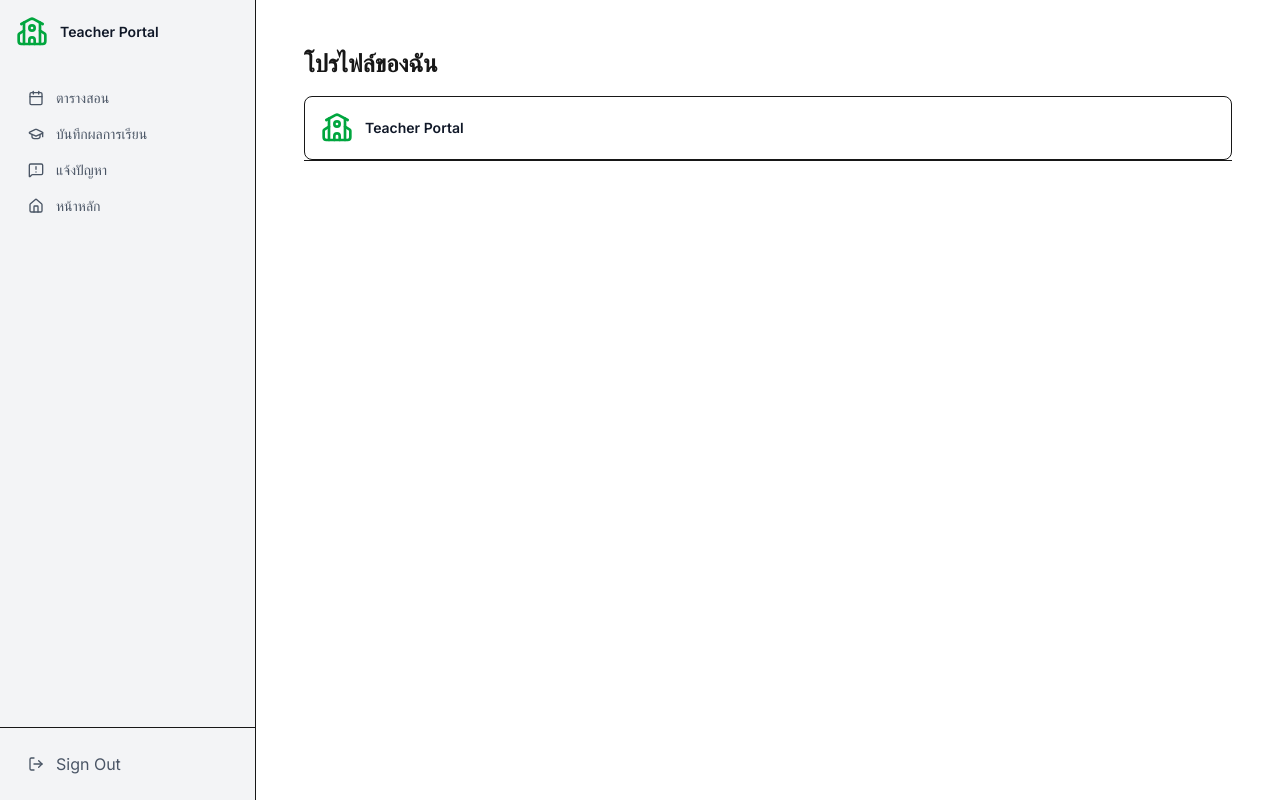
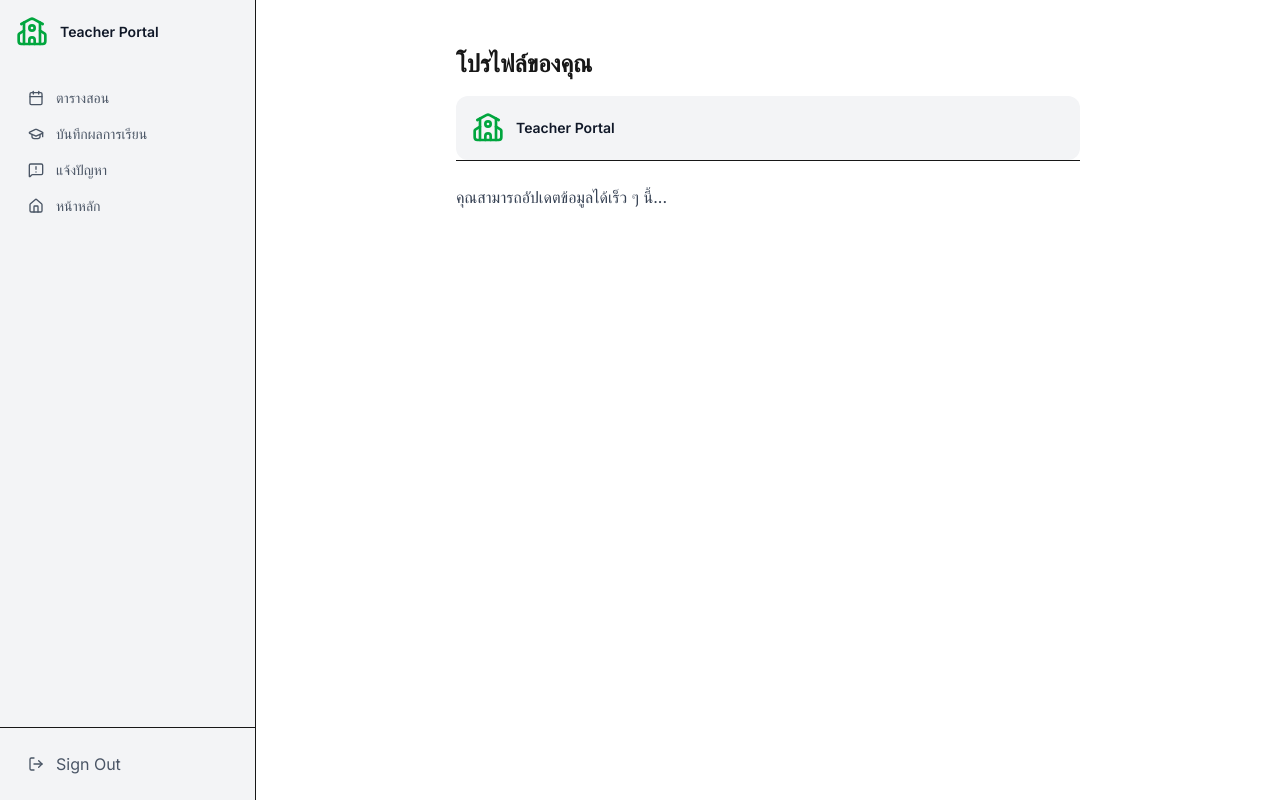
Before and after one commit to kanun6/school, a Next.js app: page /teacher/profile in a window 1280 px wide. Built offline with nearby package versions, Linux system fonts and the light colour scheme; no server answers.

Commit message:
update code profile

```diff
--- a/app/(protected)/student/profile/page.tsx
+++ b/app/(protected)/student/profile/page.tsx
@@ -1,14 +1,22 @@
+// ตัวอย่าง: app/teacher/profile/page.tsx
 'use client';
 
 import UserProfile from "@/components/layout/UserProfile";
 
 
+
 export default function TeacherProfilePage() {
   return (
-    <div className="p-6">
-      <h1 className="text-2xl font-bold mb-4">โปรไฟล์ของฉัน</h1>
-      <UserProfile role="student" asLink={false} className="border rounded-lg" />
-      {/* เนื้อหาโปรไฟล์อื่น ๆ */}
+    <div className="max-w-2xl mx-auto p-6 space-y-6">
+      <h1 className="text-2xl font-bold mb-4">โปรไฟล์ของคุณ</h1>
+
+      {/* แสดงโปรไฟล์ (ไม่ลิงก์ซ้ำเพราะอยู่ในหน้าโปรไฟล์แล้ว) */}
+      <UserProfile role="student" asLink={false} className="bg-gray-100 dark:bg-gray-900 rounded-xl" />
+
+      {/* ส่วนอื่น ๆ เช่น รายละเอียดเพิ่มเติม */}
+      <div className="mt-6">
+        <p className="text-gray-700 dark:text-gray-300">คุณสามารถอัปเดตข้อมูลได้เร็ว ๆ นี้...</p>
+      </div>
     </div>
   );
 }
--- a/app/(protected)/teacher/profile/page.tsx
+++ b/app/(protected)/teacher/profile/page.tsx
@@ -1,4 +1,4 @@
-// app/teacher/profile/page.tsx
+// ตัวอย่าง: app/teacher/profile/page.tsx
 'use client';
 
 import UserProfile from "@/components/layout/UserProfile";
@@ -6,10 +6,16 @@ import UserProfile from "@/components/layout/UserProfile";
 
 export default function TeacherProfilePage() {
   return (
-    <div className="p-6">
-      <h1 className="text-2xl font-bold mb-4">โปรไฟล์ของฉัน</h1>
-      <UserProfile role="teacher" asLink={false} className="border rounded-lg" />
-      {/* เนื้อหาโปรไฟล์อื่น ๆ */}
+    <div className="max-w-2xl mx-auto p-6 space-y-6">
+      <h1 className="text-2xl font-bold mb-4">โปรไฟล์ของคุณ</h1>
+
+      {/* แสดงโปรไฟล์ (ไม่ลิงก์ซ้ำเพราะอยู่ในหน้าโปรไฟล์แล้ว) */}
+      <UserProfile role="teacher" asLink={false} className="bg-gray-100 dark:bg-gray-900 rounded-xl" />
+
+      {/* ส่วนอื่น ๆ เช่น รายละเอียดเพิ่มเติม */}
+      <div className="mt-6">
+        <p className="text-gray-700 dark:text-gray-300">คุณสามารถอัปเดตข้อมูลได้เร็ว ๆ นี้...</p>
+      </div>
     </div>
   );
 }
```
